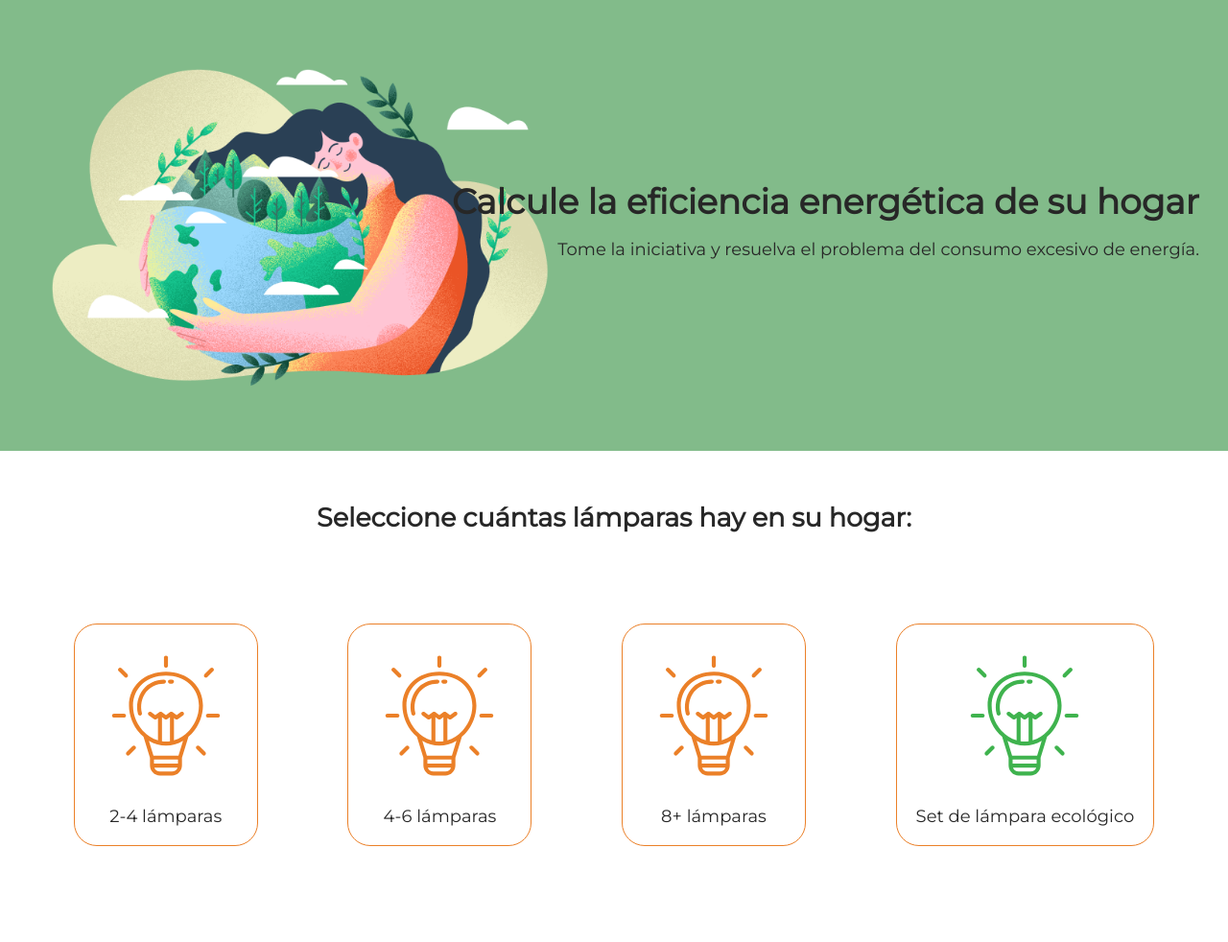
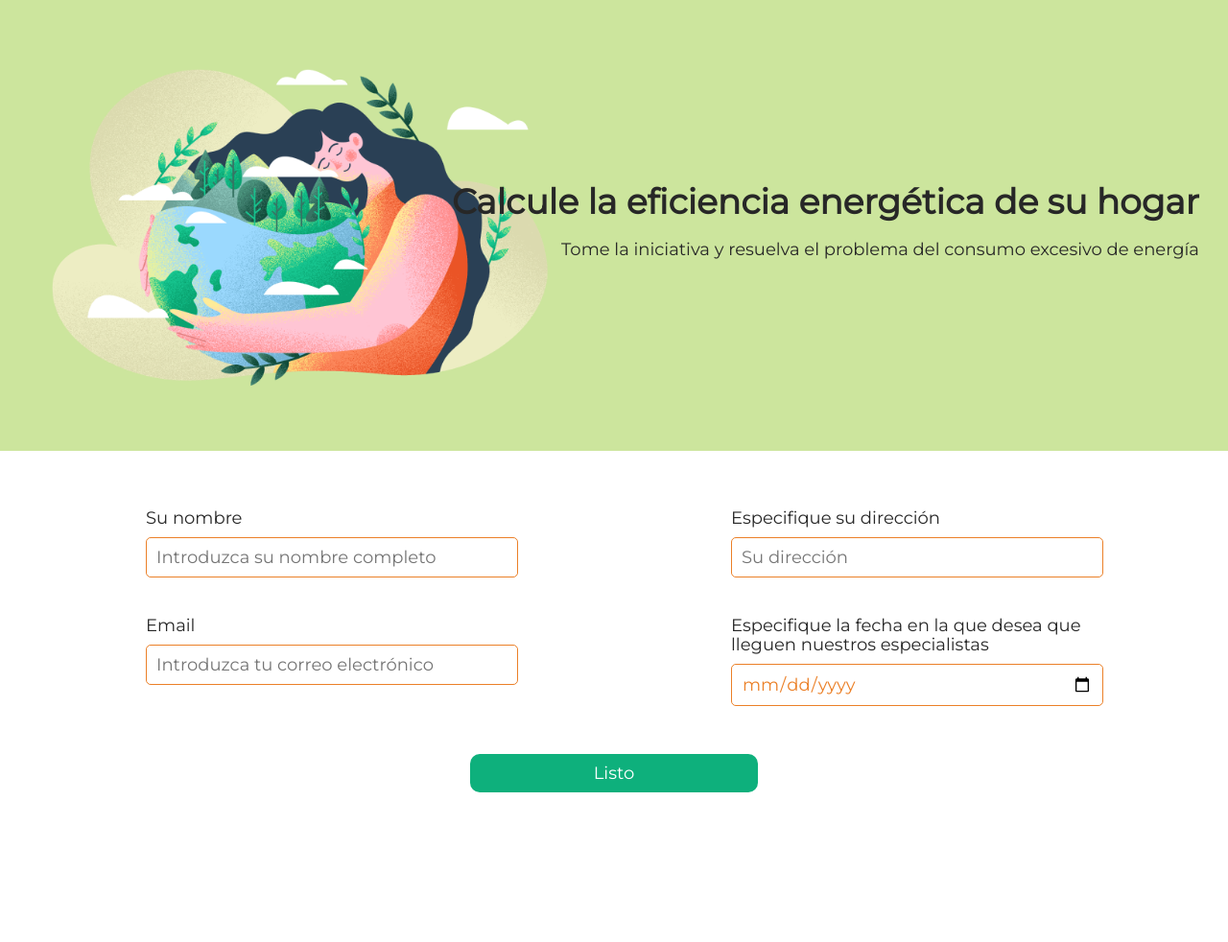
Before and after one commit to FvR-Kaguiula/calculator_esp-main, a Flask app: page /form in a window 1280 px wide. Shown: the whole page at 96% size. After the commit the page ends 826 px from the top, so only its background shows below. Run offline with Flask 3, Linux system fonts and the light colour scheme.

Commit message:
new file:   form.txt 	modified:   main.py 	modified:   static/css/style.css 	modified:   templates/end.html 	new file:   templates/form.html 	new file:   templates/form_result.html

```diff
--- a/main.py
+++ b/main.py
@@ -1,5 +1,5 @@
 # Importar
-from flask import Flask, render_template
+from flask import Flask, render_template, request
 
 
 app = Flask(__name__)
@@ -15,8 +15,7 @@
 @app.route('/')
 def index():
     return render_template('index.html')
-
-# La segunda página
+# Segunda página
 @app.route('/<size>')
 def lights(size):
     return render_template(
@@ -42,4 +41,33 @@
                                                     int(device)
                                                     )
                         )
+# El formulario
+@app.route('/form')
+def form():
+    return render_template('form.html')
+
+#Resultados del formulario
+@app.route('/submit', methods=['POST'])
+def submit_form():
+    # Declarar variables para la recogida de datos
+    name = request.form['name']
+    email = request.form["email"]
+    address = request.form["address"]
+    date = request.form["date"]
+    with open('form.txt', 'a',) as f:
+        f.write(name + '\n'
+                + email +"\n"
+                + address +"\n"
+                + date +"\n"
+                +"\n")
+
+    # Puedes guardar tus datos o enviarlos por correo electrónico
+    return render_template('form_result.html',
+                           # Coloque aquí las variables
+                           name=name,
+                           email=email,
+                           address=address,
+                           date=date
+                           )
+
 app.run(debug=True)
--- a/static/css/style.css
+++ b/static/css/style.css
@@ -25,7 +25,7 @@
     background-size: contain;
     background-repeat: no-repeat;
     background-position: left;
-    background-color: #82bb8a;
+    background-color: #CCE59D;
     padding: 25vh 30px;
     margin-bottom: 60px;
     display: flex;
@@ -91,3 +91,83 @@
 .main__title--margin {
     margin-bottom: 50px;
 }
+
+.main__link {
+    display: inline-block;
+    text-decoration: none;
+    padding: 20px 0;
+    width: 300px;
+    border-radius: 20px;
+    background-color: #0EB07C;
+    text-align: center;
+    cursor: pointer;
+    color: #fff;
+}
+
+.form {
+    display: flex;
+    flex-direction: column;
+    align-items: center;
+    gap: 50px;
+}
+
+
+.user input {
+    padding: 10px;
+    border: 1px solid #EB8028;
+    background: inherit;
+    border-radius: 5px;
+    font: inherit;
+    width: 100%;
+    color: #EB8028;
+}
+
+.user input:focus,
+.user input:active {
+    border: 1px solid #EB8028;
+    outline: none;
+}
+
+.user {
+    display: flex;
+    flex-direction: row;
+    width: 100%;
+    justify-content: space-around;
+}
+
+.user-info {
+    width: 30%;
+    display: flex;
+    flex-direction: column;
+    gap: 40px;
+}
+
+label {
+    display:inline-block ;
+    margin-bottom: 10px;
+}
+
+.address-date {
+    width: 30%;
+    display: flex;
+    flex-direction: column;
+    gap: 40px;
+}
+
+.delivery {
+    display: flex;
+    justify-content: space-between;
+}
+
+.button {
+    width: 10%;
+    padding: 10px;
+    min-width: 300px;
+    cursor: pointer;
+    align-self: center;
+    border: none;
+    border-radius: 10px;
+    background: #0EB07C;
+    font: inherit;
+    color: #fff;
+}
--- /dev/null
+++ b/templates/form.html
@@ -0,0 +1,62 @@
+<!doctype html>
+<html lang="en">
+<head>
+  <meta charset="UTF-8">
+  <meta
+    name="viewport"
+    content="width=device-width, user-scalable=no, initial-scale=1.0, maximum-scale=1.0, minimum-scale=1.0"
+  >
+  <meta http-equiv="X-UA-Compatible" content="ie=edge">
+  <link rel="stylesheet" href="../../static/css/style.css">
+  <title>Calculadora de eficiencia energética para hogares inteligentes</title>
+</head>
+<body>
+  <header class="header">
+    <div class="header__text">
+      <h1>Calcule la eficiencia energética de su hogar</h1>
+      <p>Tome la iniciativa y resuelva el problema del consumo excesivo de energía</p>
+    </div>
+  </header>
+  <main>
+    {% block content %}
+    <form action="{{ url_for('submit_form') }}" method="post" class="form">
+
+      <div class="user">
+        <ul class="user-info">
+            <li class="user-info__item">
+
+                <label for="name">Su nombre</label>
+                <input type="text" name="name" id="name" placeholder="Introduzca su nombre completo" required>
+            </li>
+            <li class="user-info__item">
+                <!-- Tarea 4. Crear un campo de entrada para el correo electrónico del usuario -->
+                <label for="name">Email</label>
+                <input type="email" name="email" id="email" placeholder="Introduzca tu correo electrónico" required>
+            </li>
+        </ul>
+
+        <!--Campos para la dirección y el nombre-->
+        <ul class="address-date">
+            <li class="user-info__item">
+
+                <label for="address">Especifique su dirección</label>
+                <input type="text" name="address" id="address" placeholder="Su dirección" required>
+            </li>
+            <li class="user-info__item">
+
+                <label for="date">Especifique la fecha en la que desea que lleguen nuestros especialistas</label>
+                <input type="date" name="date" id="date" required>
+            </li>
+        </ul>
+    </div>
+
+    <button class="button" type="submit">Listo</button>
+
+    </form>
+    {% endblock %}
+  </main>
+  <footer>
+
+  </footer>
+</body>
+</html>
```
Also changed, not shown: form.txt (added, +14 -0 lines), templates/end.html (+7 -0 lines), templates/form_result.html (added, +18 -0 lines).
